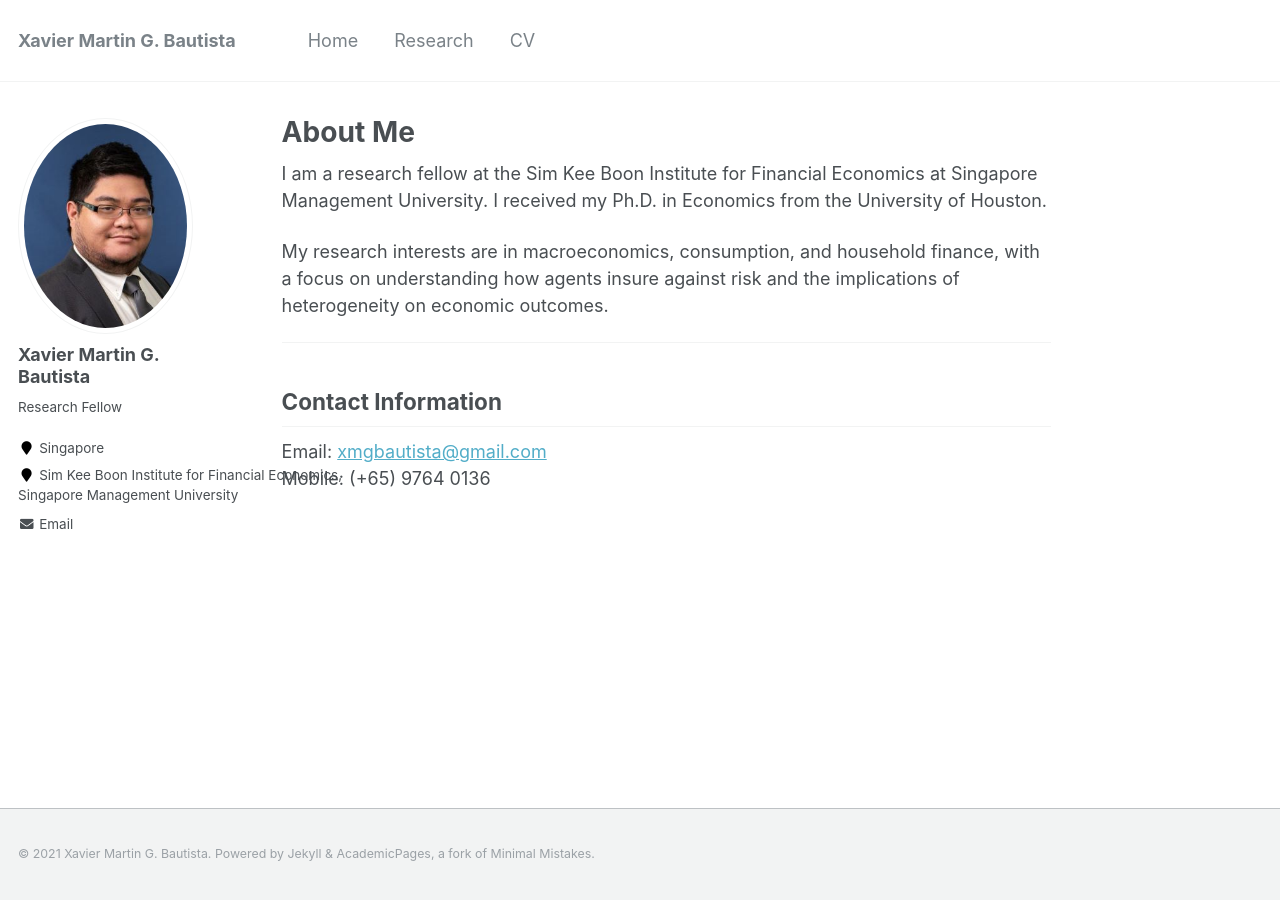
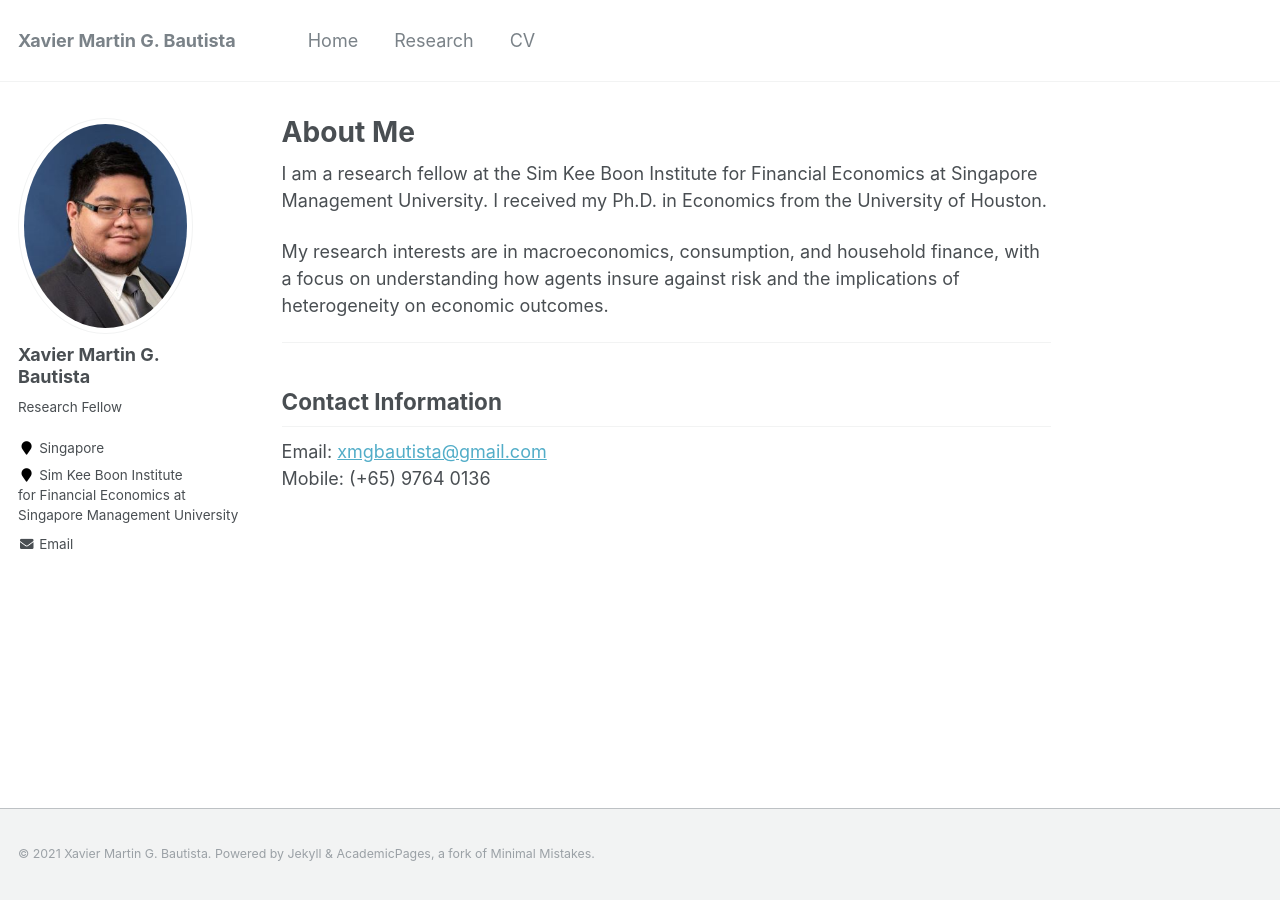
Before and after one commit to xmgbautista/xmgbautista.github.io, a Jekyll site: the page built from _pages/about.md, in a window 1280 px wide. Built offline with Jekyll 4.4.1, drawn with Linux system fonts in a browser that asks for light colours.

Commit message:
Update bio.

```diff
--- a/_config.yml
+++ b/_config.yml
@@ -84,7 +84,7 @@ author:
   avatar           : "avatar/uh_headshot_small.jpg"
   bio              : "Research Fellow"
   location         : "Singapore"
-  employer         : "Sim Kee Boon Institute for Financial Economics, <br> Singapore Management University"
+  employer         : "Sim Kee Boon Institute <br> for Financial Economics at <br> Singapore Management University"
   pubmed           :
   googlescholar    :
   email            : "xmgbautista@gmail.com"
```
